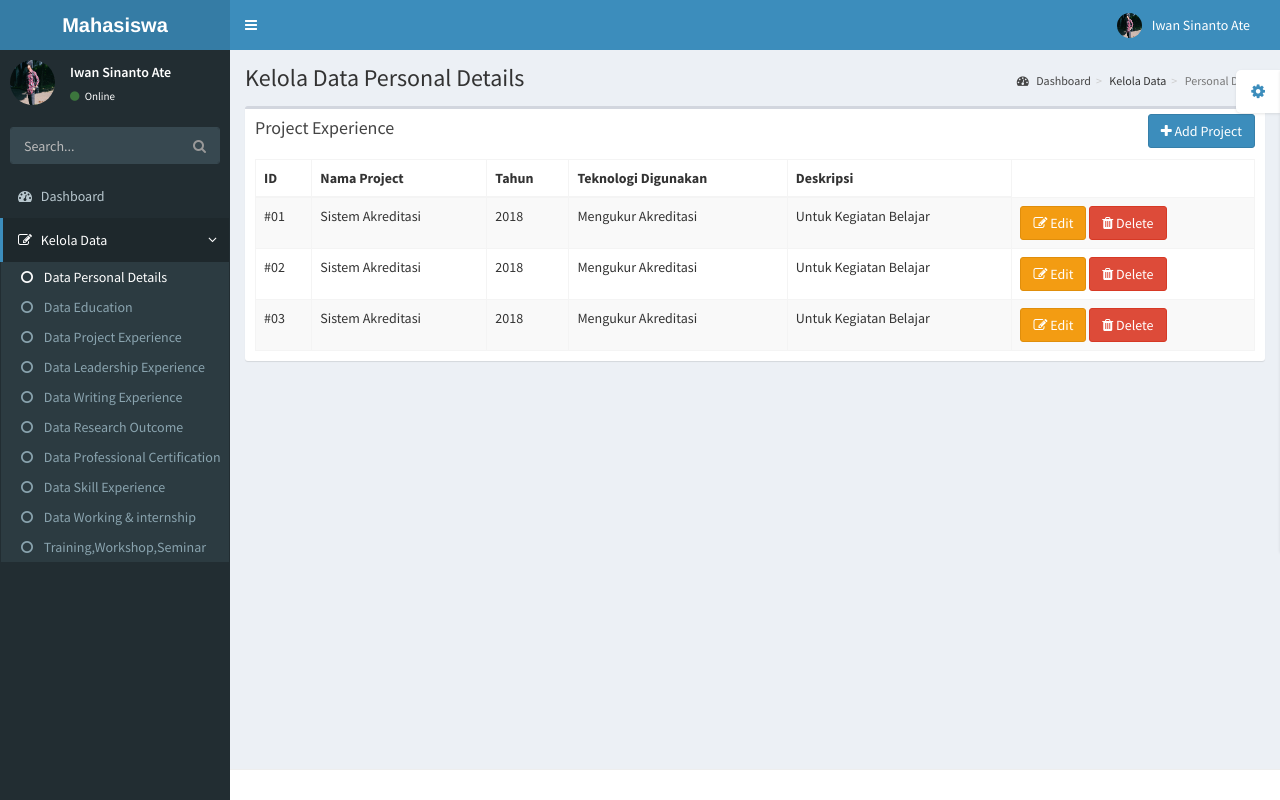
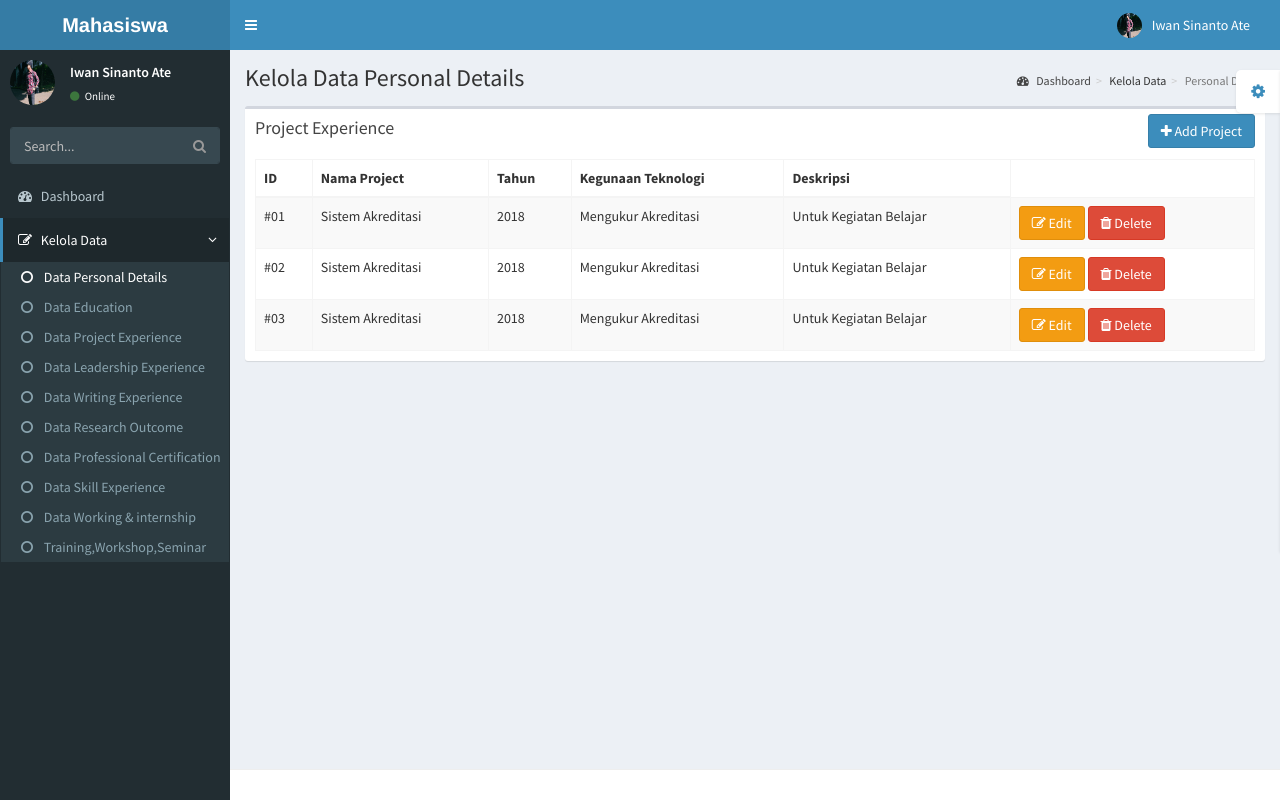
Before and after one commit to Risnawati31/Sistem-Akreditasi-Modul-Mahasiswa, a PHP site: page /pages/kelola-data/project-experience.php in a window 1280 px wide. Run offline with PHP 8.4, Linux system fonts and the light colour scheme; the visitor is signed in with stand-in values (Sample User, id 1); some libraries are stand-ins or nearby versions.

Commit message:
Update Atribut Project Experience

```diff
--- a/pages/kelola-data/project-experience.php
+++ b/pages/kelola-data/project-experience.php
@@ -16,7 +16,7 @@
                     <th>ID</th>
                     <th>Nama Project</th>
                     <th>Tahun</th>
-                    <th>Teknologi Digunakan</th>
+                    <th>Kegunaan Teknologi</th>
                     <th>Deskripsi</th>
                   </tr>
                 </thead>
@@ -73,13 +73,28 @@
           <div class="modal-body">
 
              <div class="form-group">
-                <label>Nama</label>
-                <input type="text" class="form-control" name="name" placeholder="Masukan Nama">
+                <label>Nama Project</label>
+                <input type="text" class="form-control" name="name" placeholder="Masukan Nama Project">
               </div>
 
               <div class="form-group">
                 <label>Tahun</label>
                 <textarea type="text" class="form-control" name="alamat" placeholder="Masukan Tahun"></textarea>
+              </div>
+
+              <div class="form-group">
+                <label>Kegunaan Teknologi</label>
+                <input type="text" class="form-control" name="name" placeholder="Masukan Kegunaan Teknologi">
+              </div>
+
+              <div class="form-group">
+                <label>Deskripsi</label>
+                <input type="text" class="form-control" name="name" placeholder="Deskripsi">
+              </div>
+
+              <div class="form-group">
+                <label>Url Project</label>
+                <input type="text" class="form-control" name="name" placeholder="Masukan Link Project atau Link Portofolio">
               </div>
           </div>
           <div class="modal-footer">
```
